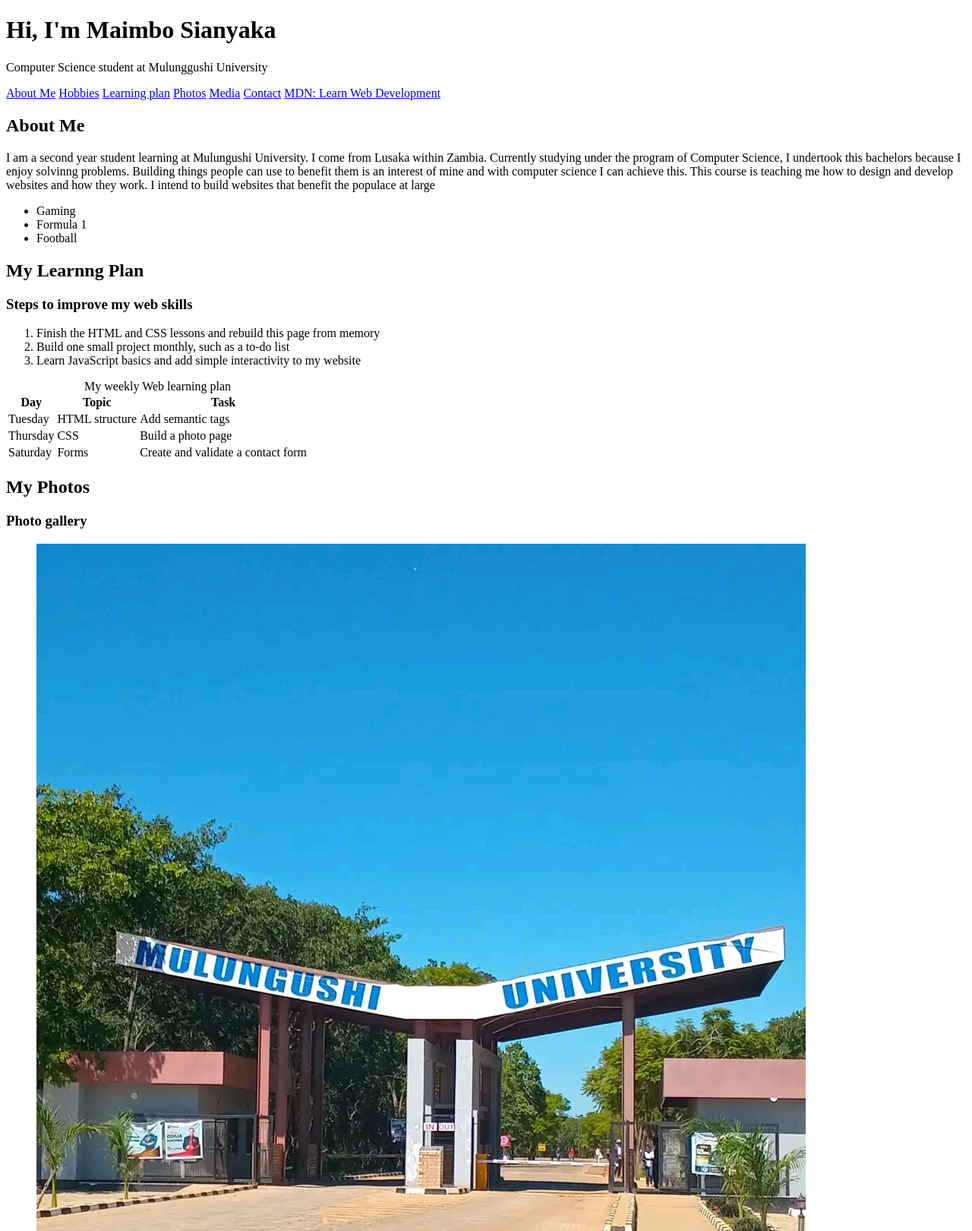
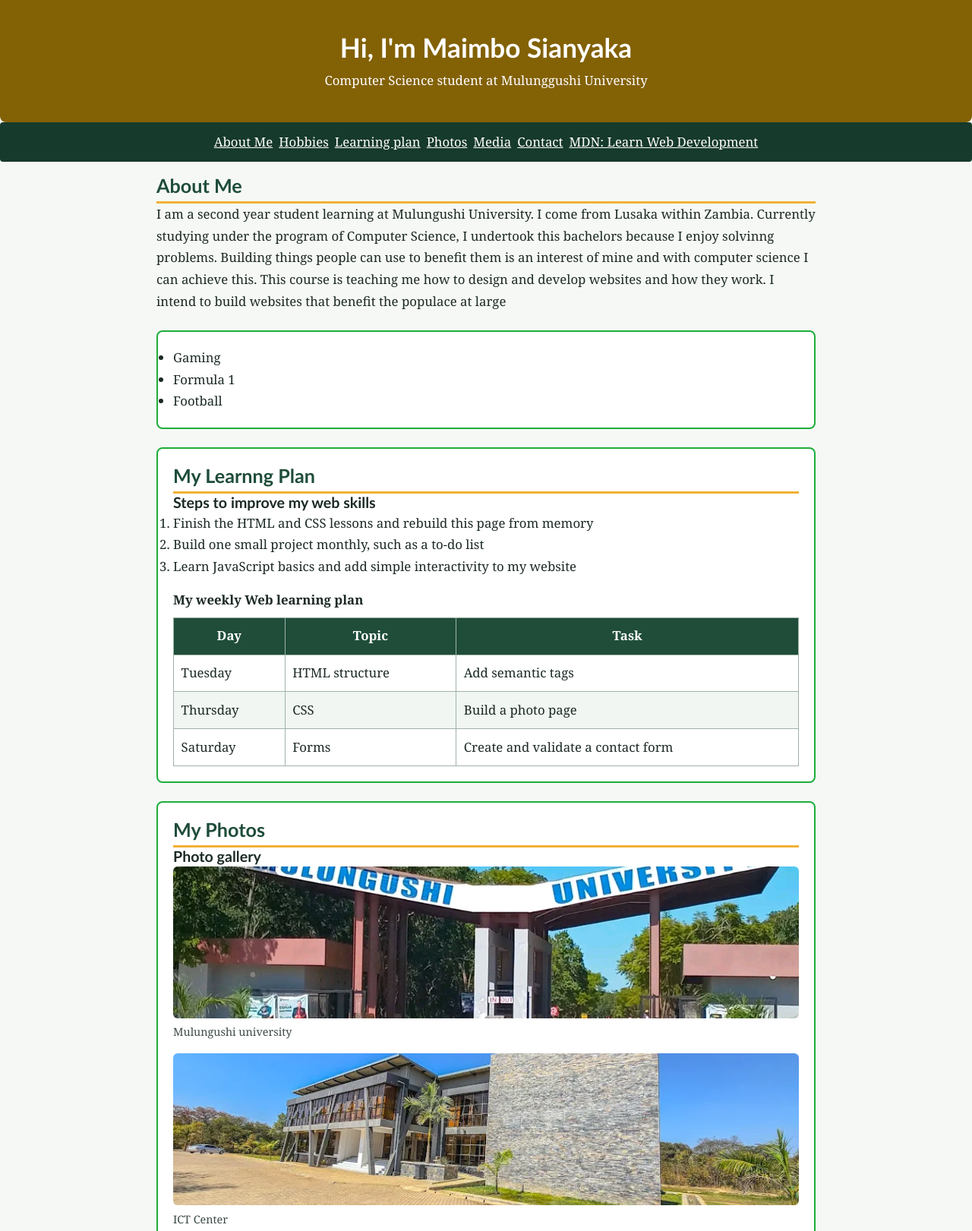
Before and after one commit to Maisiany90065/mywebtech, a plain HTML site: page index.html in a window 1280 px wide. Shown: the top 1621 px of the page at 76% size. Drawn offline with Linux system fonts and the light colour scheme.

Commit message:
addition work

```diff
--- a/css/styles.css
+++ b/css/styles.css
@@ -1,4 +1,8 @@
-*{box-sizing:border-box}
+*{
+    box-sizing:border-box;
+    margin: 0;
+    padding: 0;
+}
 
 body {
     margin:0;
@@ -16,10 +20,11 @@ img,video {max-width: 100%;height: auto;display: block;}
 audio {width: 100%;}
 
 header {
-    background-color: #1f4d3a;
+    background-color: #836105;
     color: #ffffff;
     padding: 2.5rem 1rem;
     text-align: center;
+    border-radius: 0 0 8px 8px;
 }
 header h1 {margin: 0 0 0.5rem;font-size: 2.2rem;}
 header p {margin: 0;}
@@ -31,8 +36,21 @@ nav {
     gap: 0.5rem;
     padding: 0.75rem;
     background-color: #163a2b;
+    border-radius: 4px;
 }
-nav a:hover, nav a:focus {background-color: #f2b134;color: #1c2a24;outline:none}
+a{
+    color: white;
+    transition: ease-in 0.2ms;
+}
+nav a:hover, nav a:focus {
+    background-color: #74c0b6;
+    color: #1c2a24;
+    outline:2px solid #3b4a43;
+    transition: ease-in-out 0.2ms;
+}
+nav ul{
+    color: white;
+}
 
 main {max-width: 900px;margin: 0 auto;padding: 1rem;}
 
@@ -52,7 +70,9 @@ footer {
 }
 
 .gallery {
-    display: grid;
+    display: flex;
+    flex-wrap: wrap;
+    flex-direction: column;
     grid-template-columns: repeat(auto-fit, mimax(220px, 1fr));
     gap: 1rem;
 }
--- a/index.html
+++ b/index.html
@@ -3,8 +3,8 @@
     <head>
         <meta charset="UTF-8">
         <meta name="viewport" content="width=device-width, initial-scale=1.0">
-        <title>MAIMBO SIANYAKA ICT251 STUDENT PORTFOLIO</title>
-        <link re="stylesheet" href="css/styles.css">
+        <title>MAIMBO SIANYAKA 202500643 ICT251 STUDENT PORTFOLIO</title>
+        <link rel="stylesheet" href="css/styles.css">
     </head>
     <body>
         <header>
```
